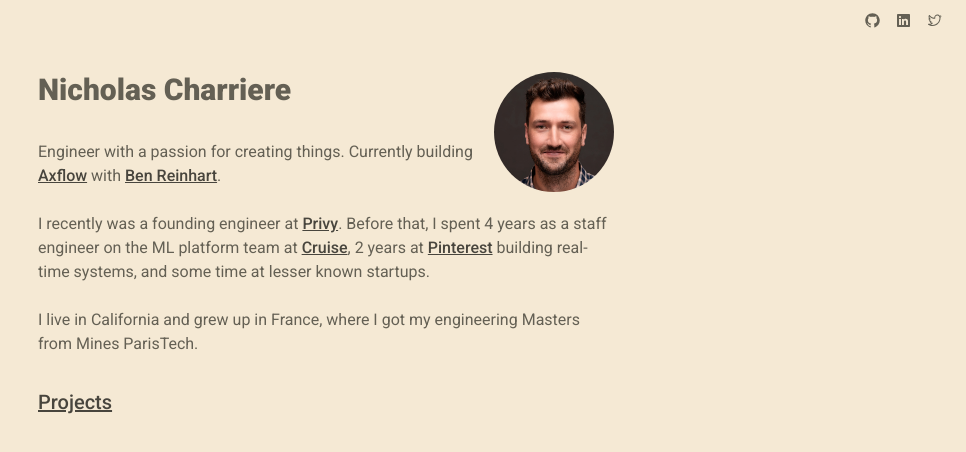
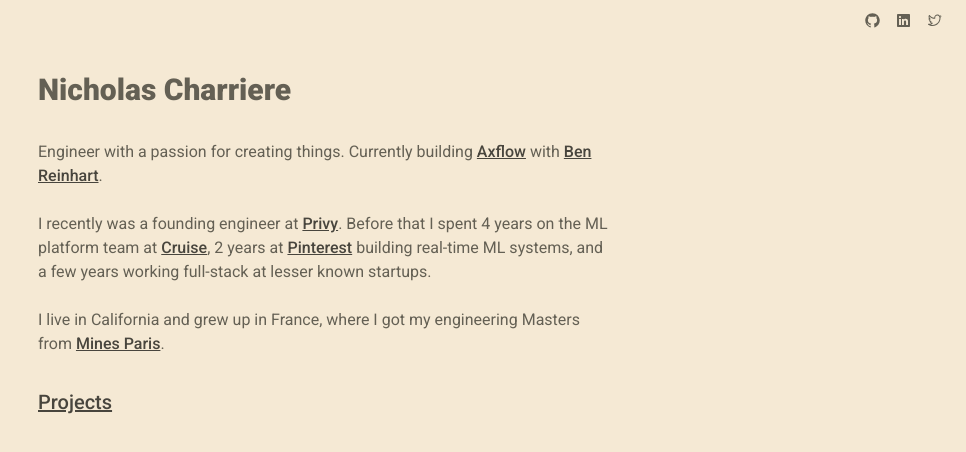
Before and after one commit to nichochar/nicholascharriere.com-vercel, a Next.js app: page / in a window 1280 px wide. Shown: the top 452 px of the page, without its empty margins (314-1280 px from the left). Built offline with nearby package versions, Linux system fonts and the light colour scheme.

Commit message:
Remove picture, small tweaks

```diff
--- a/app/page.tsx
+++ b/app/page.tsx
@@ -1,17 +1,8 @@
-import Image from "next/image";
 import Link from "next/link";
 
 export default function Home() {
   return (
     <main className="container max-w-xl mx-auto">
-      <Image
-        src="/nicholas2.jpg"
-        width="120"
-        height="120"
-        className="rounded-full float-right"
-        alt="Nicholas Charriere"
-      />
-      <div>
       <h1 className="text-3xl font-extrabold my-8">Nicholas Charriere</h1>
       <p className="max-w-xl">
         Engineer with a passion for creating things. Currently building{" "}
@@ -29,7 +20,6 @@ export default function Home() {
         </a>
         .
       </p>
-      </div>
       <p className="max-w-xl pt-8 sm:pt-6">
         I recently was a founding engineer at{" "}
         <a
@@ -38,8 +28,7 @@ export default function Home() {
         >
           Privy
         </a>
-        . Before that, I spent 4 years as a
-        staff engineer on the ML platform team at{" "}
+        . Before that I spent 4 years on the ML platform team at{" "}
         <a
           href="https://getcruise.com"
           className="text-text-700 font-medium underline hover:text-froly-500"
@@ -52,11 +41,11 @@ export default function Home() {
           className="text-text-700 font-medium underline hover:text-froly-500"
         >
           Pinterest
-        </a> building real-time systems, and some time at lesser known startups.
+        </a> building real-time ML systems, and a few years working full-stack at lesser known startups.
       </p>
       <p className="max-w-xl pt-8 sm:pt-6">
         I live in California and grew up in France, where I got my
-        engineering Masters from Mines ParisTech.
+        engineering Masters from <a href="https://en.wikipedia.org/wiki/Mines_Paris_%E2%80%93_PSL" className="text-text-700 font-medium underline hover:text-froly-500">Mines Paris</a>.
       </p>
       <div className="pt-8">
         <Link
```
Also changed, not shown: 1 other file (tests, documents, lock files or other folders). Lines whose indentation alone changed are shown as unchanged.
